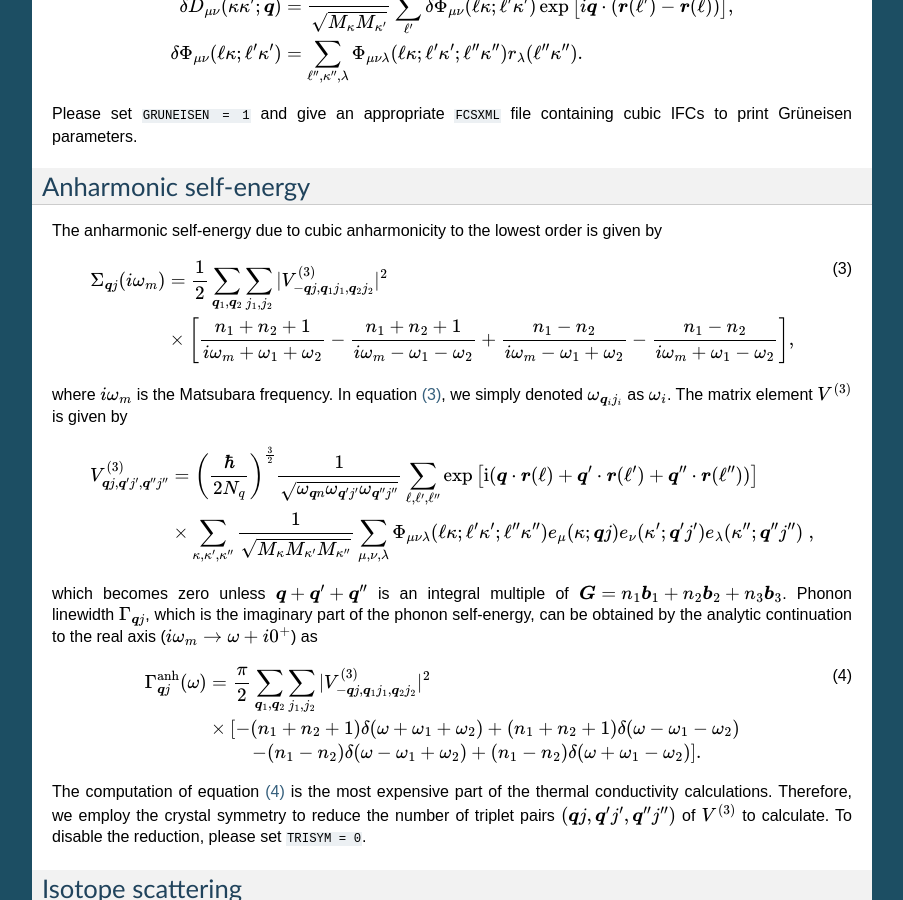
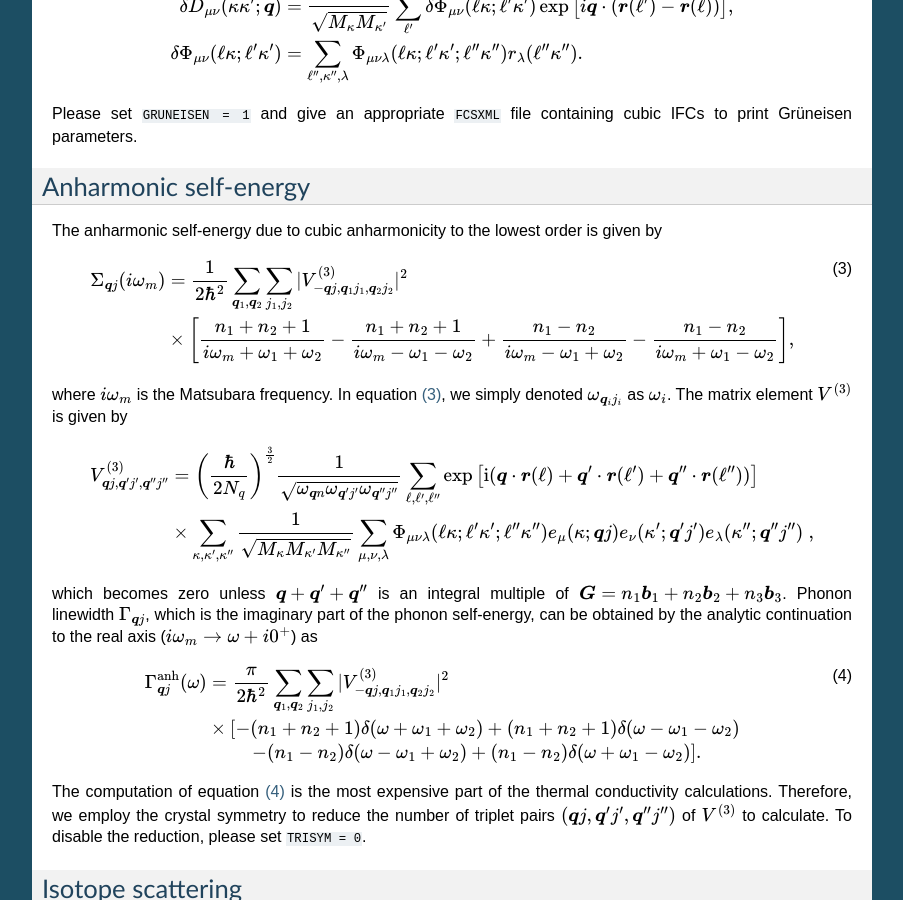
Before and after one commit to ttadano/alamode, a Sphinx documentation site: the page built from docs/source/formalism/formalism_anphon.rst, in a window 1280 px wide and 900 px high, scrolled down 3685 px. Shown: the whole window, without its empty margins (198-1101 px from the left). Built offline with Sphinx 7.4.7, drawn with Linux system fonts in a browser that asks for light colours.

Commit message:
Added missing hbar factors for phonon-phonon self-energies.

```diff
--- a/docs/source/formalism/formalism_anphon.rst
+++ b/docs/source/formalism/formalism_anphon.rst
@@ -233,7 +233,7 @@ The anharmonic self-energy due to cubic anharmonicity to the lowest order is giv
 .. math::
     :label: self3
 
-    \Sigma_{\boldsymbol{q}j}(i\omega_m) &= \frac{1}{2}\sum_{\boldsymbol{q}_{1},\boldsymbol{q}_{2}}\sum_{j_{1},j_{2}}
+    \Sigma_{\boldsymbol{q}j}(i\omega_m) &= \frac{1}{2\hbar^{2}}\sum_{\boldsymbol{q}_{1},\boldsymbol{q}_{2}}\sum_{j_{1},j_{2}}
     |V^{(3)}_{-\boldsymbol{q}j,\boldsymbol{q}_{1}j_{1},\boldsymbol{q}_{2}j_{2}}|^{2} \notag \\
     & \times \left[ \frac{n_{1}+n_{2} + 1}{i\omega_{m} + \omega_{1} + \omega_{2}} - \frac{n_{1}+n_{2} + 1}{i\omega_{m} - \omega_{1} - \omega_{2}}
     + \frac{n_{1}-n_{2}}{i\omega_{m} - \omega_{1} + \omega_{2}} - \frac{n_{1}-n_{2}}{i\omega_{m} + \omega_{1} - \omega_{2}} \right],
@@ -259,7 +259,7 @@ Phonon linewidth :math:`\Gamma_{\boldsymbol{q}j}`, which is the imaginary part o
 .. math::
     :label: selfmod
 
-     \Gamma^{\mathrm{anh}}_{\boldsymbol{q}j}(\omega) &= \frac{\pi}{2}\sum_{\boldsymbol{q}_{1},\boldsymbol{q}_{2}}\sum_{j_{1},j_{2}}
+     \Gamma^{\mathrm{anh}}_{\boldsymbol{q}j}(\omega) &= \frac{\pi}{2\hbar^{2}}\sum_{\boldsymbol{q}_{1},\boldsymbol{q}_{2}}\sum_{j_{1},j_{2}}
      |V^{(3)}_{-\boldsymbol{q}j,\boldsymbol{q}_{1}j_{1},\boldsymbol{q}_{2}j_{2}}|^{2} \notag \\
      & \times \left[ -(n_{1}+n_{2} + 1)\delta{(\omega + \omega_{1} + \omega_{2})} + (n_{1}+n_{2} + 1) \delta{(\omega - \omega_{1} - \omega_{2})} \right. \notag \\
      & \left. \hspace{12mm} - (n_{1}-n_{2})\delta{(\omega - \omega_{1} + \omega_{2})} + (n_{1}-n_{2})\delta{(\omega + \omega_{1} - \omega_{2})} \right].
```
